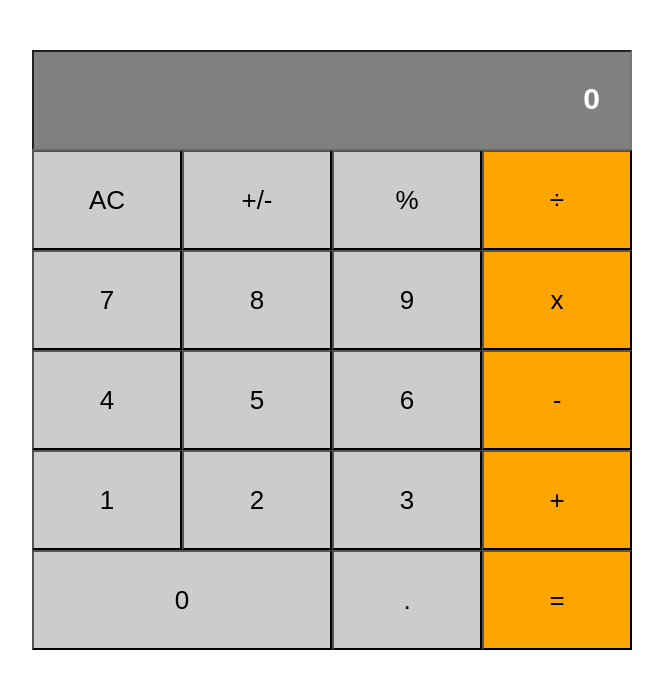
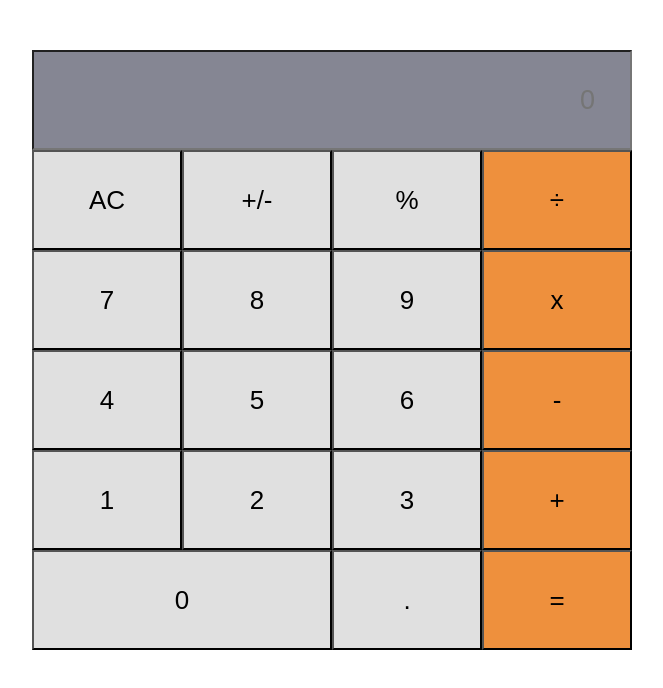
Before and after one commit to brahimdidi/math-magic, a React (Create React App) app: page / in a window 1280 px wide. Shown: the top 688 px of the page, without its empty margins (308-971 px from the left). Built offline with nearby package versions, Linux system fonts and the light colour scheme.

Commit message:
add styles for input changed to div

```diff
--- a/src/components/calculator.css
+++ b/src/components/calculator.css
@@ -14,18 +14,12 @@ button {
 }
 
 .input {
-  background-color: grey;
+  background-color: #858693;
   display: flex;
   text-align: right;
-  padding-inline-end: 15px;
-  -webkit-appearance: none;
-  -moz-appearance: textfield;
-}
-
-.input::placeholder {
-  font-size: 30px;
-  color: rgb(255, 255, 255);
-  font-weight: bold;
+  justify-content: right;
+  font-size: 27px;
+  padding: 20px;
 }
 
 .calculator {
@@ -35,7 +29,7 @@ button {
   margin: 0 auto;
   grid-template-rows: repeat(5, 1fr);
   padding: unset;
-  background-color: rgb(180, 178, 178);
+  background-color: #d8d8d8;
 }
 
 ul {
@@ -51,7 +45,7 @@ ul {
 ul button {
   width: 25%;
   height: 100%;
-  background-color: rgb(204, 204, 204);
+  background-color: #e0e0e0;
   cursor: pointer;
 }
 
@@ -60,7 +54,7 @@ ul button {
 }
 
 .bg-orange {
-  background-color: orange;
+  background-color: #ee903d;
 }
 
 .button-x {
```
